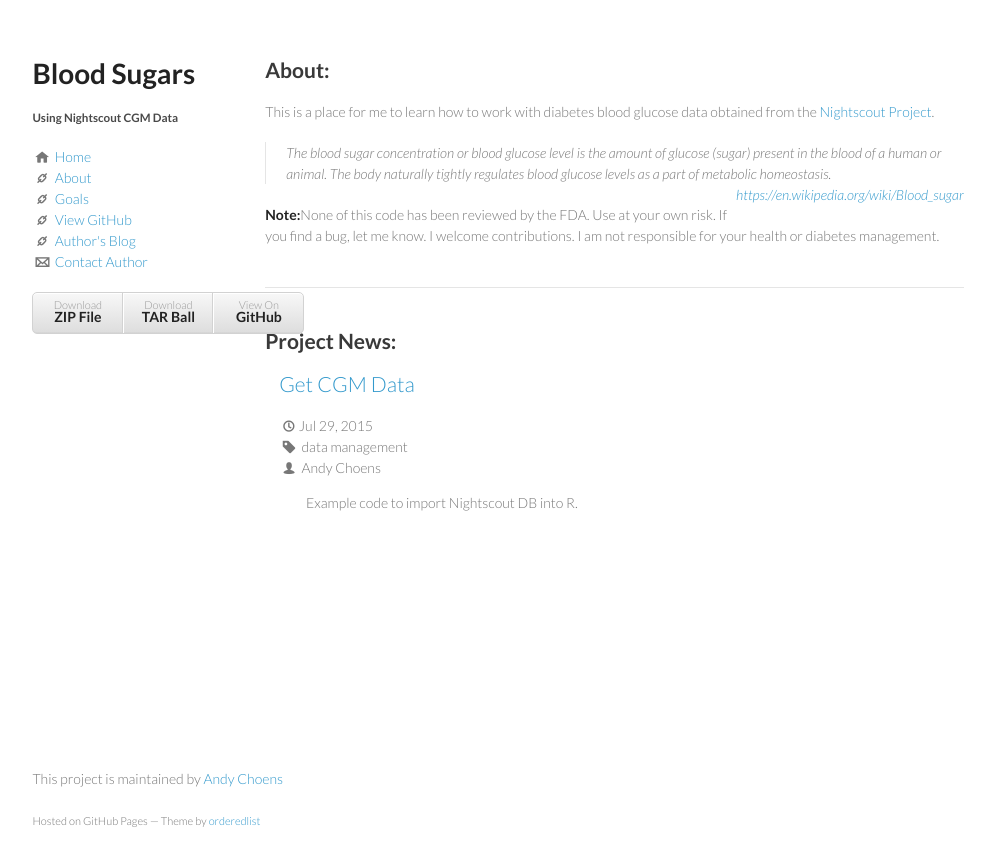
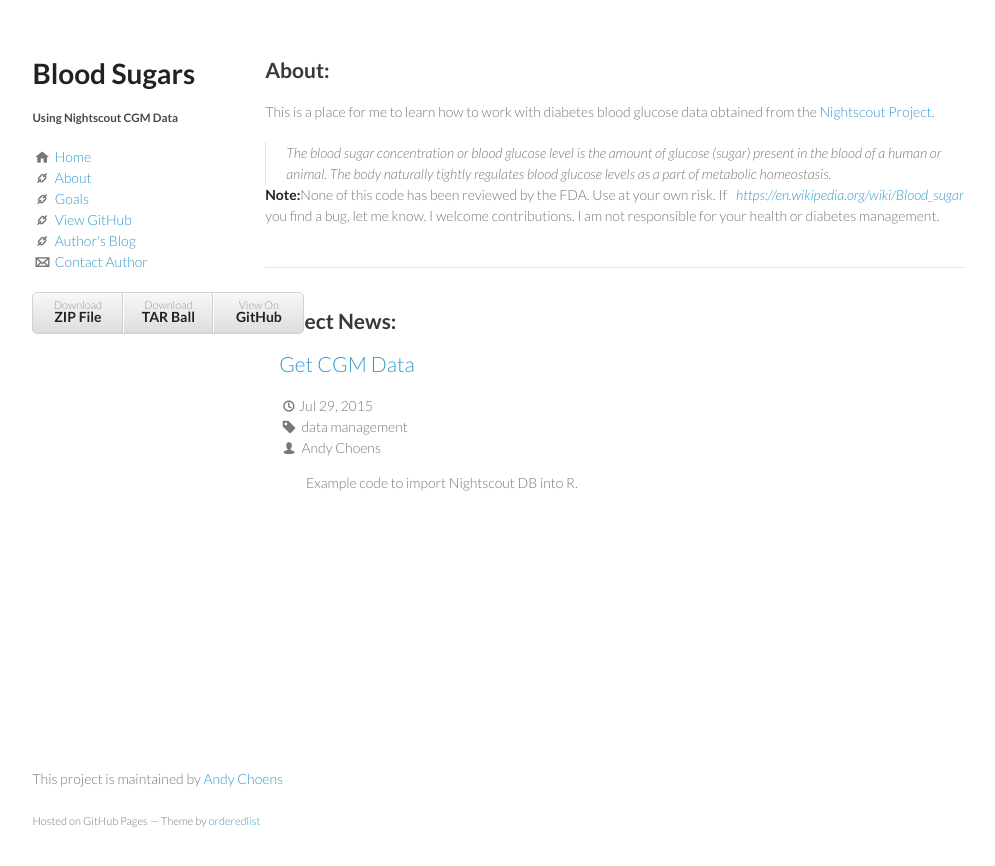
Before and after one commit to Choens/blood-sugars, a Jekyll site: the page built from index.html, in a window 1280 px wide. Shown: the top 866 px of the page, without its empty margins (142-1137 px from the left). Built offline with Jekyll 4.4.1, drawn with Linux system fonts in a browser that asks for light colours; the list of posts is cut into pages by our own code.

Commit message:
Tweak to block quote section.

```diff
--- a/index.html
+++ b/index.html
@@ -9,13 +9,12 @@ title: Blood Sugars
     blood glucose data obtained from the <a href="http://www.nightscout.info/">Nightscout Project</a>.
 </p>
 
-<blockquote>
-    <p>The blood sugar concentration or blood glucose level is the amount
-        of glucose (sugar) present in the blood of a human or animal. The
-        body naturally tightly regulates blood glucose levels as a part of
-        metabolic homeostasis.
-        <br/><a href="https://en.wikipedia.org/wiki/Blood_sugar" style="float:right;">https://en.wikipedia.org/wiki/Blood_sugar</a>
-    </p>
+<blockquote width="80%">
+    The blood sugar concentration or blood glucose level is the amount
+    of glucose (sugar) present in the blood of a human or animal. The
+    body naturally tightly regulates blood glucose levels as a part of
+    metabolic homeostasis.
+    <br/><a href="https://en.wikipedia.org/wiki/Blood_sugar" style="float:right;">https://en.wikipedia.org/wiki/Blood_sugar</a>
 </blockquote>
 
 <p>
```
